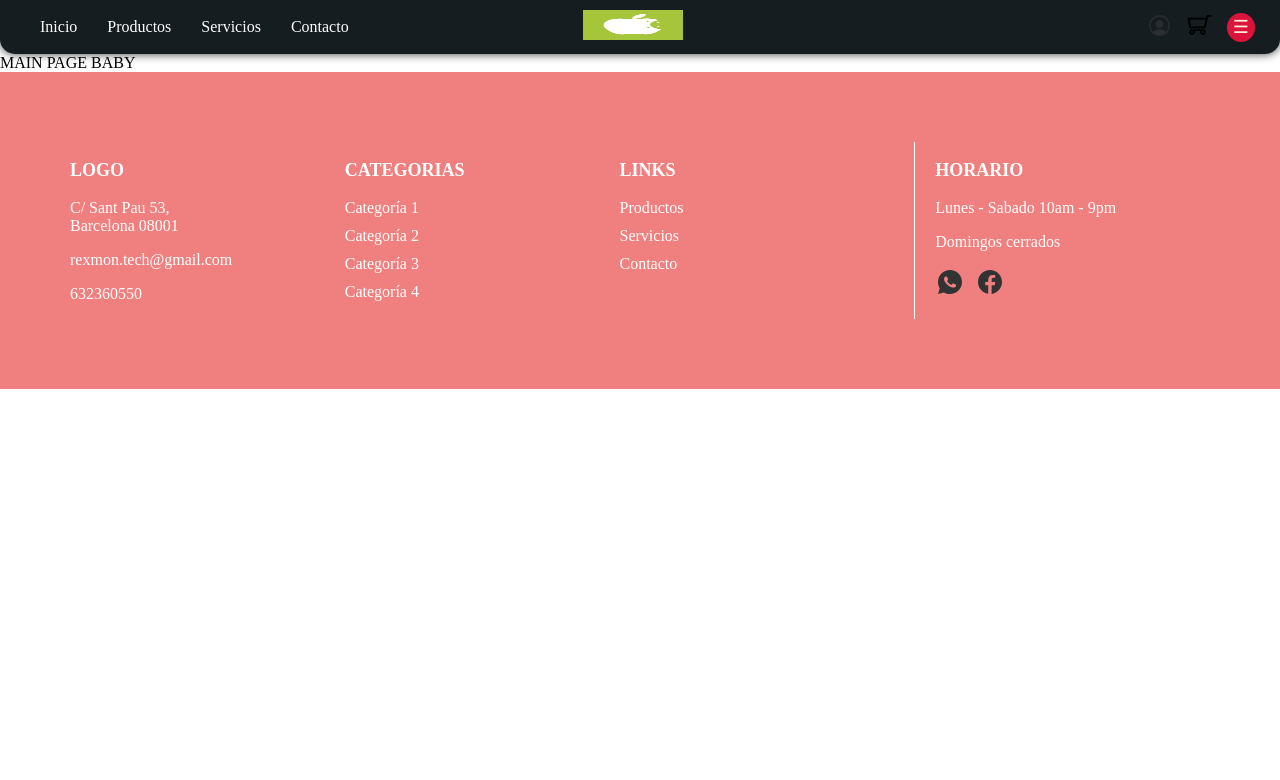
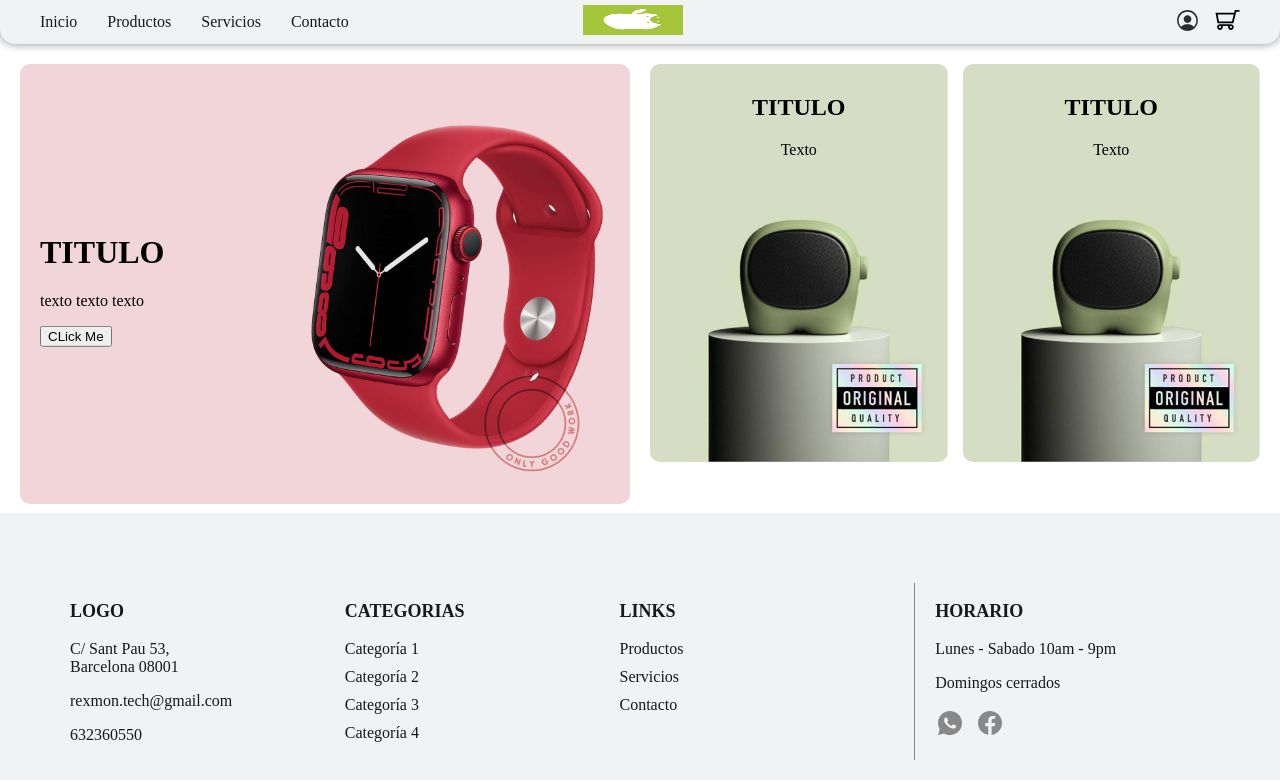
Before and after one commit to faisandelviento/kukumarket, a Next.js app: page / in a window 1280 px wide. Shown: the top 780 px of the page. Built offline with nearby package versions, Linux system fonts and the light colour scheme.

Commit message:
posicionamiento texto headers

```diff
--- a/app/layout.tsx
+++ b/app/layout.tsx
@@ -20,9 +20,11 @@ export default function RootLayout({
     <html lang="en">
       {/* className={`${lusitana.className} antialiased`} */}
         <body>
-        <NavBar/>
-        {children}
-        <Footer/>
+            <NavBar/>
+            <div className="page-cont">
+              {children}
+            </div>
+            <Footer/>
       </body>
     </html>
   );
--- a/app/page.tsx
+++ b/app/page.tsx
@@ -1,10 +1,11 @@
 import Image from "next/image";
+import Header from "./ui/header";
 export default function Home() {
-
+  //TODO: hacer el header y las categorias
   // TODO: cpmenzar landing page acabar el slide
   return (
     <main>
-      MAIN PAGE BABY
-    </main>
+      <Header/>
+     </main>
   );
 }
--- a/app/ui/footer.tsx
+++ b/app/ui/footer.tsx
@@ -2,12 +2,14 @@
 import styles from "../page.module.css";
 import styled from 'styled-components'
 import Link from "next/link";
+import { theme } from './theme';
+
 
 // TODO: cambiar los links a links normales para que la pagina recarge
 
 const FooterSpace = styled.div`
-background-color: lightcoral;
-color: #fff;
+background-color: ${theme.claro.background};
+color: ${theme.claro.text};
 padding: 70px;
 `
 const FooterContainer = styled.div`
@@ -36,7 +38,7 @@ h3 {
 
 
   ul li a:hover {
-    color: darkcyan;
+    color: ${theme.claro.accent};
     text-decoration: none;
     cursor: pointer;
   }
@@ -46,19 +48,19 @@ h3 {
   }
 `
 const FooterDivider = styled.div`
-  border-left: 1px solid #fff;
+  border-left: 1px solid ${theme.claro.subtext};
   margin: 0 20px;
 `;
 const FooterLink = styled(Link)`
     margin: 0px 10px 0px 0px;
-    color: #fff;
+    color: ${theme.claro.text};
     text-decoration: none;
-  }`
+  `;
 
 
 const SocialIcons = styled.div`
   svg {
-    fill: #333;
+    fill: ${theme.claro.subtext};
   }
 
   #whatsappIcon:hover svg {
--- /dev/null
+++ b/app/ui/generalComponents.tsx
@@ -0,0 +1,15 @@
+'use client';
+import styled from "styled-components";
+import Image from "next/image";
+
+
+export const StyledImage = styled(Image)`
+width: 100%;
+height: auto;
+border-radius:10px;
+`;
+export const RelativeCont = styled.div`
+    margin: 0px;
+    position: relative;
+    width: 100%;
+`;
--- a/app/ui/global.css
+++ b/app/ui/global.css
@@ -2,3 +2,6 @@ body{
   margin: 0px;
   padding: 0px;
 }
+.page-cont{
+  padding: 15px 10px 0px;
+}
--- /dev/null
+++ b/app/ui/header.module.css
@@ -0,0 +1,17 @@
+.header{
+    width: 100%;
+    display: flex;
+}
+.cont_mid{
+    width: 50%;
+    padding: 5px 10px;
+
+}
+.cont_small{
+    width: 50%;
+    display: flex;
+    justify-content: space-around;
+    padding: 5px 10px;
+    gap: 15px;
+
+}
--- /dev/null
+++ b/app/ui/header.tsx
@@ -0,0 +1,17 @@
+import SmallCard from "./smallcard";
+import Slider from "./slider";
+import styles from "@/app/ui/header.module.css";
+
+export default function Header (){
+    return(
+        <div className={styles.header}>
+            <div className={styles.cont_mid}>
+                <Slider/>
+            </div>
+            <div className={styles.cont_small}>
+                <SmallCard/>
+                <SmallCard/>
+            </div>
+        </div>
+    );
+}
--- a/app/ui/navbar.module.css
+++ b/app/ui/navbar.module.css
@@ -12,17 +12,12 @@
 .links{
     flex: 1;
 }
-.menu-toggle {
-    display: none;
-}
+
 
 @media screen and (max-width:1000px){
     .links{
         display: none;
     }
-    .menu-toggle {
-        display: block;
-    }
     .logo {
         text-align: start;
     }
--- a/app/ui/navbar.tsx
+++ b/app/ui/navbar.tsx
@@ -3,22 +3,16 @@ import Link from 'next/link';
 import Image from 'next/image';
 import styled , { css }from 'styled-components';
 import styles from '@/app/ui/navbar.module.css'
+import { theme } from './theme';
 
+//TODO: hacer funcionar el boton de los link con clsx
+// .menu-toggle {
+//     display: block;
+//     }
 // mas facil estilar con css que con styled components...
-//TODO: hacer funcionar el boton de los link con clsx
-//TODO: acabar de pasar los estilos a global o style components
-// @media screen and (max-width:1000px){
-//     .links{
-//         display: none;
-//     }
-//     .menu-toggle {
-//         display: block;
-//     }
-//     .logo {
-//         text-align: start;
-//     }
-// }
 
+
+//Styled-componentes
 const NavBarSpace = styled.div`
 display: flex;
 justify-content: center;
@@ -26,26 +20,26 @@ justify-content: center;
 
 const Nav = styled.div`
 width: 1250px;
-background-color: #151D20;
-box-shadow: 0px 0px 10px rgba(0, 0, 0, 0.785);
+background-color: ${theme.claro.background};
+box-shadow: 0px 0px 10px rgba(0, 0, 0, 0.45);
 border-radius: 0px 0px 15px 15px;
 display: flex;
-padding: 10px 25px;
+padding: 5px 25px;
 align-items: center;
 
 @media screen and (max-width: 1260px) {
-    padding: 10px 20px;
+    padding: 5px 20px;
     width: 100vw;
     border-radius: 0px;
   }
 `
 const LinkNavbar = styled(Link)<{ $left?: boolean; }>`
-color: #fff;
+color: ${theme.claro.text};
 text-decoration: none;
 margin-right: 15px;
 
 &:hover {
-    color: lightcoral;
+    color: ${theme.claro.accent};
   }
 
   ${props => props.$left && css`
@@ -54,20 +48,24 @@ margin-right: 15px;
 `
 
 const MenuButton = styled.button`
+display: none;
 font-size:large;
-color: antiquewhite;
-background-color: crimson;
+background-color: transparent;
+color: ${theme.claro.text};
 border: 0px solid transparent ;
 border-radius: 50%;
 &:hover{
-    color: aqua;
+    color: ${theme.claro.accent};
     }
+
+@media screen and (max-width:1000px){
+    display: block;
+}
  `
-
 
 export default function NavBar() {
     const toggleNavbar = () => {
-        console.log("click en boton de navbar")
+
       };
 
     return(
--- /dev/null
+++ b/app/ui/slider.tsx
@@ -0,0 +1,38 @@
+'use client'
+import Image from "next/image";
+import styled from "styled-components";
+import { StyledImage, RelativeCont } from "./generalComponents";
+
+// Estilo del texto que estará encima de la imagen
+const TextContainer = styled.div`
+    position: absolute;
+    color: black;
+    top: 50%;
+    left: 20px;
+    transform: translate(0,-55%);
+    z-index: 1;
+
+`;
+
+export default function Slider(){
+    return(<RelativeCont>
+        <StyledImage
+        src="/ejemplo2.png"
+        width={400}
+        height={300}
+        layout="responsive"
+        alt="reloj rojo"
+        />
+        <TextContainer>
+            <h1>TITULO</h1>
+            <p>texto texto texto</p>
+            <button>CLick Me</button>
+        </TextContainer>
+        <div className="contBotones">
+            <span className="dot"/>
+            <span className="dot"/>
+            <span className="dot"/>
+        </div>
+
+    </RelativeCont>);
+}
--- /dev/null
+++ b/app/ui/smallcard.tsx
@@ -0,0 +1,37 @@
+'use client' ;
+import styled from 'styled-components';
+import { StyledImage, RelativeCont } from './generalComponents';
+
+
+// Estilo del texto que estará encima de la imagen
+const TextContainer = styled.div`
+text-align: center;
+    position: absolute;
+    color: black;
+    z-index: 1;
+    padding: 10px;
+    top: 0%;
+    left: 50%;  /* Colocar el punto de referencia en el centro horizontal */
+    transform: translateX(-50%);
+`;
+
+
+
+// Componente SmallCard
+export default function SmallCard() {
+    return (
+        <RelativeCont>
+            <StyledImage
+                src="/ejemplo1.png"
+                alt="hoa"
+                layout="responsive"
+                width={300}
+                height={200}
+            />
+            <TextContainer>
+                <h2>TITULO</h2>
+                <p>Texto</p>
+            </TextContainer>
+        </RelativeCont>
+    );
+}
--- /dev/null
+++ b/app/ui/theme.tsx
@@ -0,0 +1,20 @@
+export const theme = {
+  claro: {
+    primary: '#ff0000',
+    secondary: '#00ff00',
+    accent: '#50a676',
+    background: '#F0F2F4',
+    text: '#14181F',
+    subtext: '#888888',
+    link: 'green',
+  },
+  oscuro:{
+    primary: '#ff0000',
+    secondary: '#00ff00',
+    accent: '#0000ff',
+    background: '#151D20',
+    text: '#E2E6E9;',
+    subtext: 'white',
+    link: 'white',
+  }
+};
```
Also changed, not shown: public/ejemplo1.png (added), public/ejemplo2.png (added).
